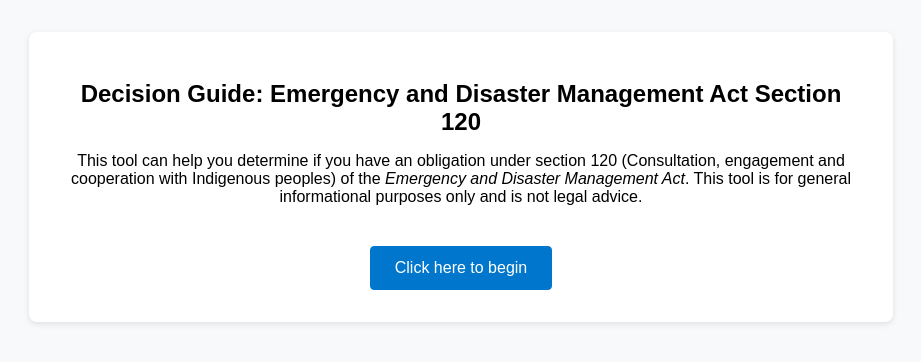
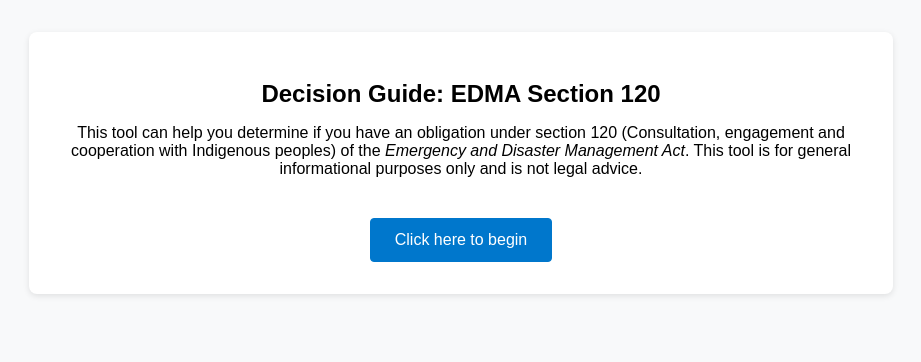
Before and after one commit to markperry87/Section-120, a plain HTML site: page index.html in a window 1280 px wide. Shown: the whole page, without its empty margins (179-1100 px from the left). Drawn offline with Linux system fonts and the light colour scheme.

Commit message:
Update index.html

```diff
--- a/index.html
+++ b/index.html
@@ -87,7 +87,7 @@
 
   <!-- ───────── Intro screen ───────── -->
   <div id="intro-screen">
-    <h1>Decision Guide: Emergency and Disaster Management Act Section 120</h1>
+    <h1>Decision Guide: EDMA Section 120</h1>
     <p>
       This tool can help you determine if you have an obligation under section 120
       (Consultation, engagement and cooperation with Indigenous peoples) of the
```
